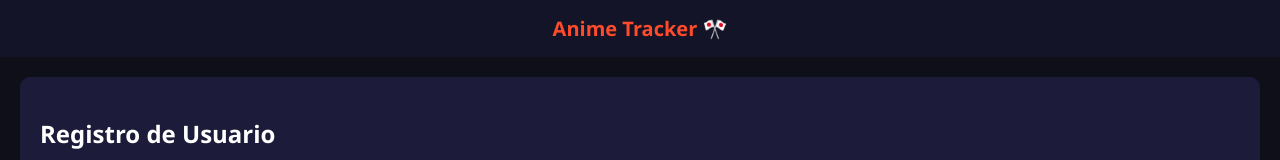
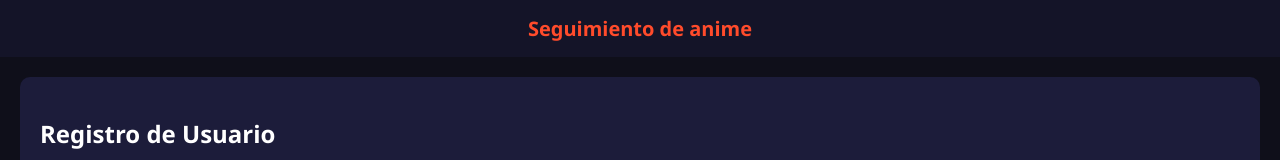
Before and after one commit to Brauliopm123/proyecto_unida_3, a React (Create React App) app in the folder frontend/: page / in a window 1280 px wide. Shown: the top 160 px of the page. Built offline with nearby package versions, Linux system fonts and the light colour scheme; no server answers.

Commit message:
apartado visual actualizado

```diff
--- a/frontend/src/App.js
+++ b/frontend/src/App.js
@@ -9,7 +9,7 @@ function App(){
     <div>
 
       <div className="navbar">
-        Anime Tracker 🎌
+        Seguimiento de anime
       </div>
 
       <Usuarios />
```
